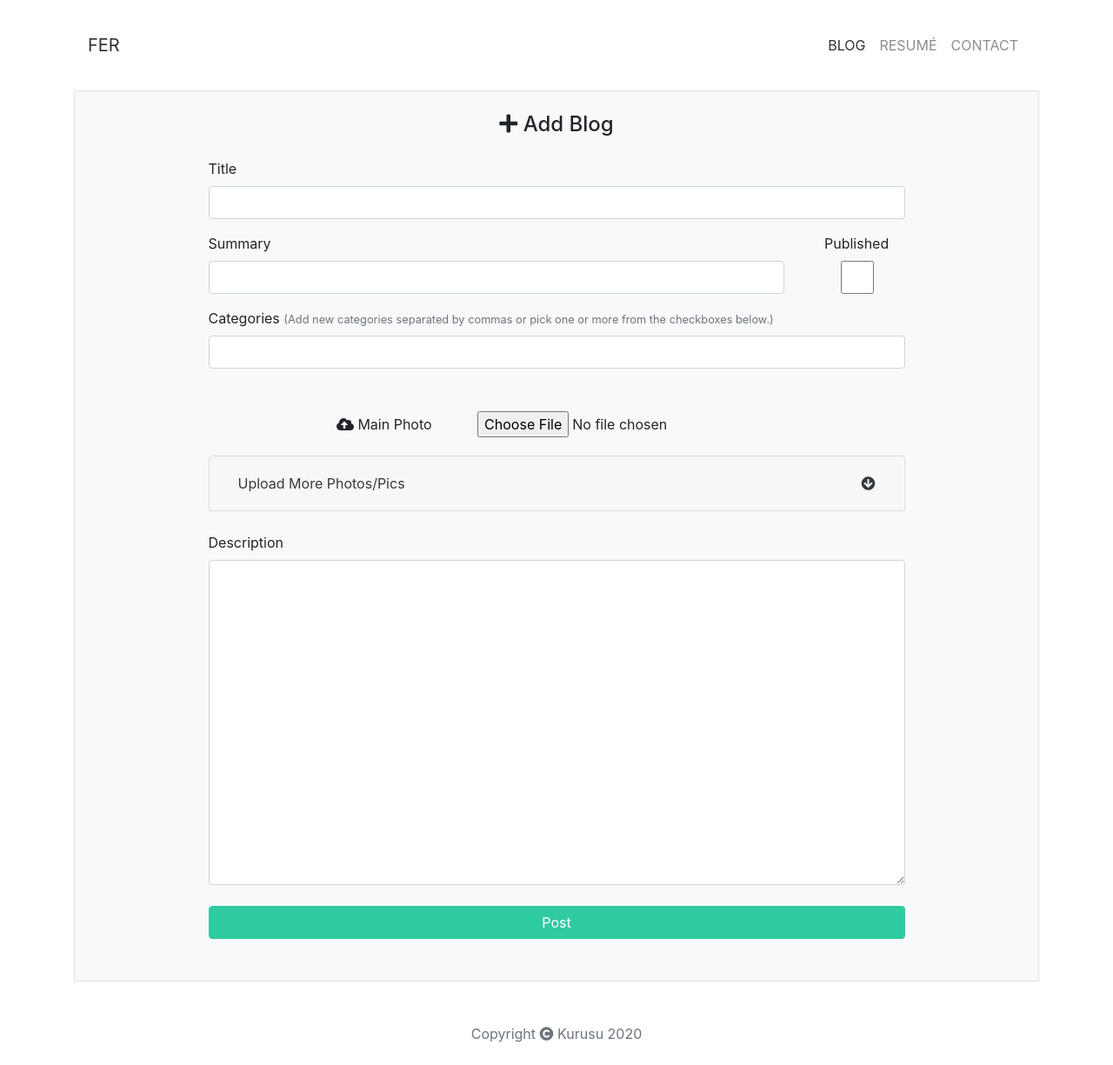
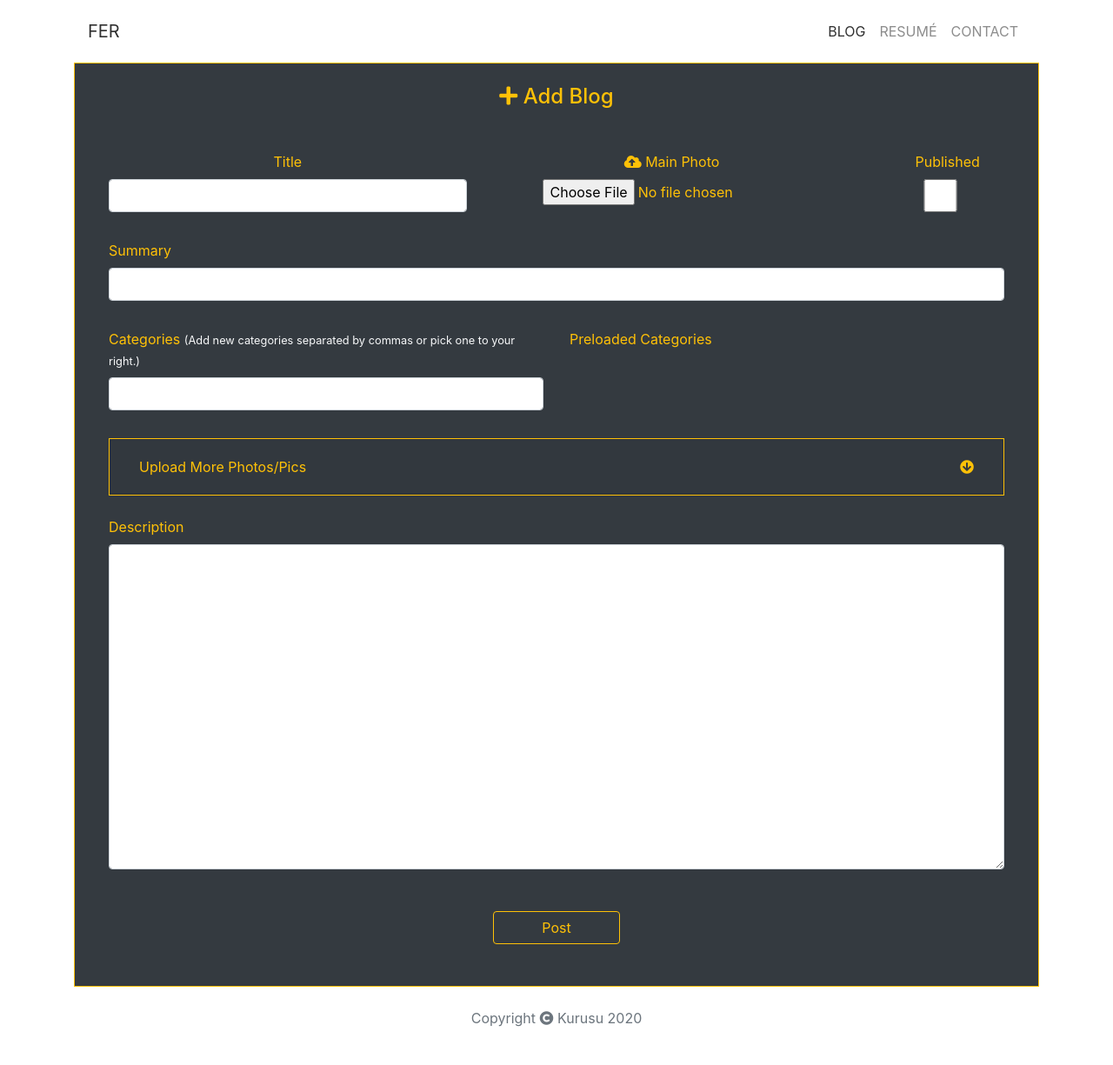
Before and after one commit to fkurusu7/fer.codes, a Django app: page /blog/add_post in a window 1280 px wide. Shown: the whole page at 87% size. After the commit the page ends 1181 px from the top, so only its background shows below. Run offline with Django 3.2, Linux system fonts and the light colour scheme; data that the repository does not hold is empty; some libraries are stand-ins or nearby versions.

Commit message:
style add_post

```diff
--- a/templates/blog/add_post.html
+++ b/templates/blog/add_post.html
@@ -4,54 +4,63 @@
 
 {% block content %}
 
-<div class="container bg-light mb-5 border">
-  <div class="row">
-    <div class="col-md-9 mx-auto">
-      <h4 class="bg-light text-center pt-4 pb-3">
+<div class="container bg-dark border border-warning">
+  <div class="row mb-5 text-warning px-md-4">
+    <div class="col-md-12 mx-auto">
+      <h4 class="text-center mt-4 mb-5">
         <i class="fas fa-plus"></i> Add Blog
       </h4>
       <!-- Alerts -->
       {% include 'partials/_alerts.html' %}
       <form action="{% url 'add_post' %}" method="post" enctype="multipart/form-data">
         {% csrf_token %}
-        <!-- Title -->
-        <div class="form-group">
-          <label for="title">Title</label>
-          <input type="text" name="title" class="form-control" required>
+
+        <div class="row my-3">
+          <!-- Title -->
+          <div class="col-md-5 text-center">
+            <div class="form-group">
+              <label for="title">Title</label>
+              <input type="text" name="title" class="form-control" required>
+            </div><!-- END Title -->
+          </div>
+          <!-- Main Photo -->
+          <div class="col-md-5 text-center">
+            <label for="main_photo">
+              <i class="fas fa-cloud-upload-alt" aria-hidden="true"></i> Main Photo
+            </label>
+            <input type="file" name="main_photo" id="main_photo" class="text-left pl-5" required>
+          </div><!-- END Main Photo -->
+          <!-- Published -->
+          <div class="col-md-2 text-center">
+            <label for="status" class="pl-3">Published</label>
+            <input type="checkbox" name="status" value="published" class="form-control">
+          </div><!-- END Published -->
         </div>
-        <!-- END Title -->
 
-        <!-- Summary & Published -->
-        <div class="row">
+        <!-- Summary -->
+        <div class="row my-3">
           <!-- Summary -->
-          <div class="col-md-10">
+          <div class="col-md-12">
             <div class="form-group">
               <label for="summary">Summary</label>
               <input type="text" name="summary" class="form-control" required>
             </div>
           </div><!-- END Summary -->
-          <!-- Published -->
-          <div class="col-md-2">
-            <label for="status" class="pl-3">Published</label>
-            <input type="checkbox" name="status" value="published" class="form-control">
-          </div><!-- END Published -->
-        </div>
-        <!-- END Summary & Published -->
+        </div><!-- END Summary -->
 
         <!-- Categories -->
-        <div class="row">
+        <div class="row my-3">
           <!-- Category TextBox -->
-          <div class="col-md-12">
+          <div class="col-md-6">
             <div class="form-group">
-              <label for="summary">Categories <small class="text-muted">  (Add new categories separated by commas or pick one or more from the checkboxes below.)</small></label>
+              <label for="summary">Categories <small class="text-light">  (Add new categories separated by commas or pick one to your right.)</small></label>
               <!-- if categories is empty put the required element in the input otherwise the checkboxes should be required-->
               <input type="text" name="categories_comma" class="form-control">
             </div>
           </div>
-        </div>
-        <!-- Category CheckBox -->
-        <div class="row">
-          <div class="col-md-12">
+          <!-- Category CheckBox -->
+          <div class="col-md-6">
+            <p class="mb-0">Preloaded Categories</p>
             {% for category in categories %}
               <div class="form-check form-check-inline">
                 <input class="form-check-input" type="checkbox" id="inlineCheckbox{{ category.id }}" name="category_checkbox" value="{{ category.name }}">
@@ -59,31 +68,14 @@
               </div>
             {% endfor %}
           </div>
-
-        </div>
-        <!-- END Categories -->
-
-        <!-- Photos/Pics -->
-
-        <!-- Main Photo -->
-        <div class="container">
-          <div class="row mb-2 mt-4 text-center">
-            <div class="col-md-12 my-2">
-              <label for="main_photo">
-                <i class="fas fa-cloud-upload-alt" aria-hidden="true"></i> Main Photo
-              </label>
-              <input type="file" name="main_photo" id="main_photo" class="text-left pl-5" required>
-            </div>
-          </div>
-        </div>
-        <!-- END Main Photo -->
+        </div><!-- END Categories -->
 
         <!-- Photos 1-6 -->
-        <div class="accordion" id="photos_accordion">
-          <div class="card">
+        <div class="accordion border border-warning" id="photos_accordion">
+          <div class="card bg-dark">
             <div class="card-header" id="headingOne">
               <h4 class="mb-0">
-                <button class="text-dark btn btn-link btn-block text-left text-decoration-none" type="button"
+                <button class="text-warning btn btn-link btn-block text-left text-decoration-none" type="button"
                   data-toggle="collapse" data-target="#collapsePhotos" aria-expanded="false"
                   aria-controls="collapsePhotos">
                   Upload More Photos/Pics <i class="fas fa-arrow-circle-down float-right pt-1"></i>
@@ -142,18 +134,20 @@
               </div>
             </div>
           </div>
-        </div> <!-- END Accordion-->
-        <!-- END Photos 1-6 -->
-        <!-- END Photos/Pics -->
+        </div> <!-- END Accordion--><!-- END Photos 1-6 -->
 
         <!-- Description -->
         <div class="form-group my-4">
           <label for="description">Description</label>
           <textarea name="description" id="description" cols="30" rows="15" class="form-control" required></textarea>
+        </div><!-- END Description -->
+
+        <div class="row justify-content-md-center">
+          <div class="col-md-2 mt-4">
+            <input type="submit" value="Post" class="btn btn-outline-warning btn-block text-center">
+          </div>
         </div>
-        <!-- END Description -->
 
-        <input type="submit" value="Post" class="btn btn-secondary btn-block text-center mb-5">
       </form>
     </div>
   </div>
--- a/templates/partials/_navbar.html
+++ b/templates/partials/_navbar.html
@@ -1,6 +1,6 @@
 {% load static %}
 <header>
-    <nav class="navbar sticky-top navbar-expand-lg navbar-light mt-4">
+    <nav class="navbar sticky-top navbar-expand-lg navbar-light my-2">
         <a class="navbar-brand" href="{% url 'index' %}">Fer</a>
         <button class="navbar-toggler" type="button" data-toggle="collapse" data-target="#navbarNav"
             aria-controls="navbarNav" aria-expanded="false" aria-label="Toggle navigation">
@@ -21,7 +21,6 @@
         </div>
     </nav>
 </header>
-<br>
 
 <!--li
 {% if '/' == request.path %}
```
Also changed, not shown: templates/blog/posts.html (+17 -18 lines), templates/partials/_sides.html (+5 -4 lines).
